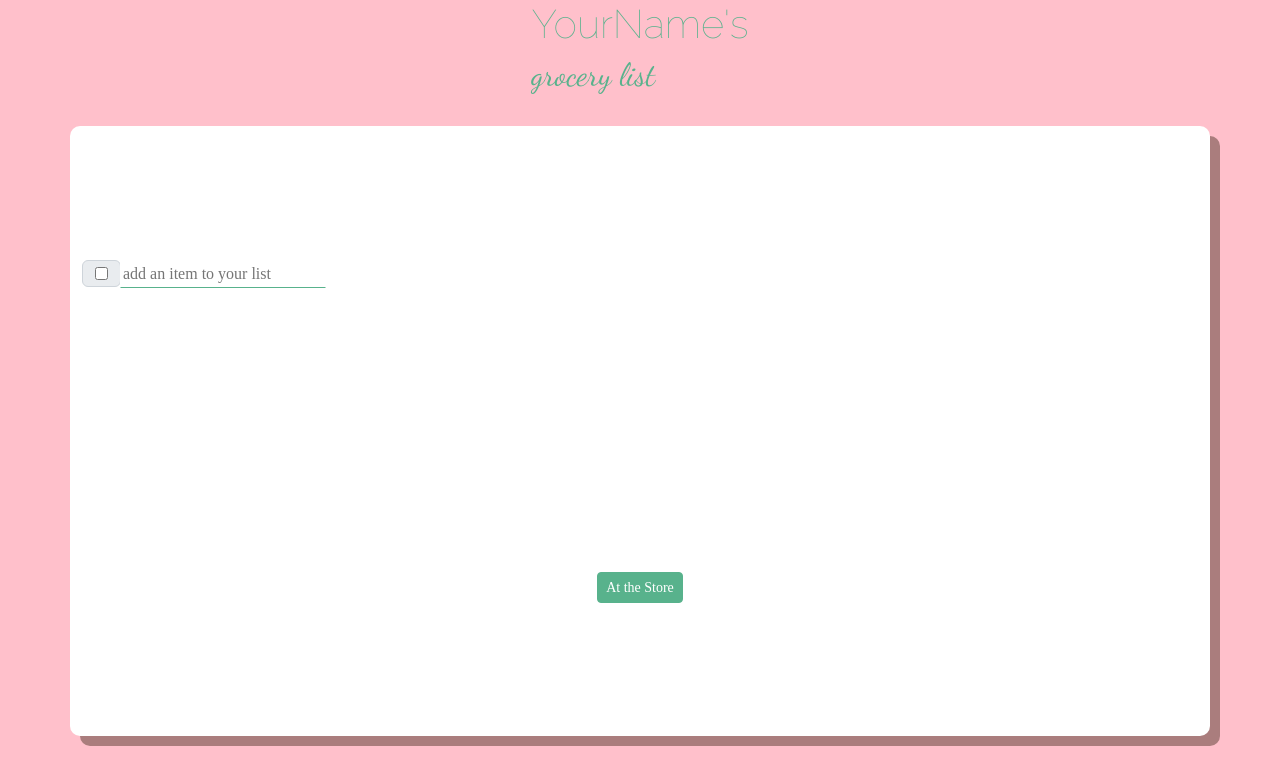
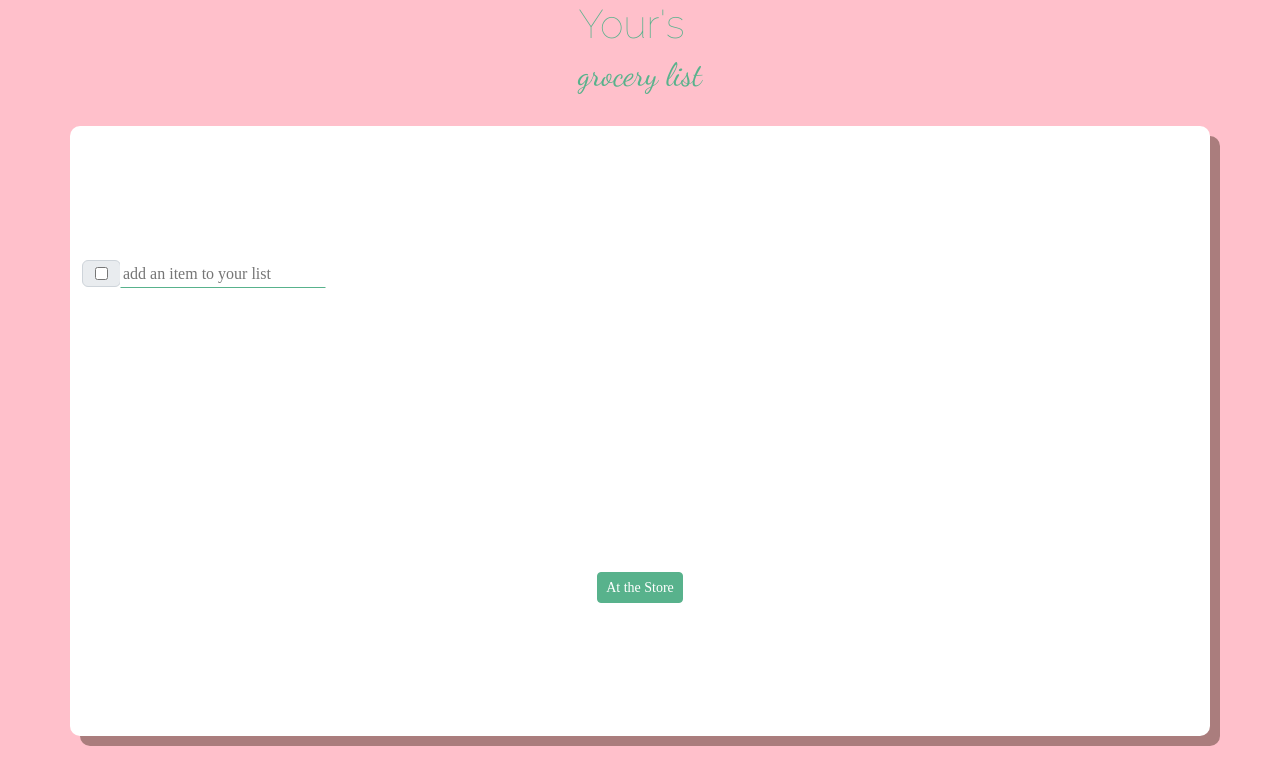
Before and after one commit to mribs/startup, a plain HTML site: page list.html in a window 1280 px wide. Drawn offline with nearby package versions, Linux system fonts and the light colour scheme; a web font is replaced by a local one.

Commit message:
Change list name to userName

```diff
--- a/list.html
+++ b/list.html
@@ -23,7 +23,7 @@
 
   <body style="background-color: pink;">
     <header class="b-3" style="z-index: 5">
-      <h1 id="Name">YourName's</h1>
+      <h1 class='userName' id="Name">YourName's</h1>
       <h2>grocery list</h2>
     </header>
 
--- a/list.js
+++ b/list.js
@@ -1,5 +1,8 @@
-
-
+function getUserName() {
+    return localStorage.getItem('userName') ?? 'Your';
+};
+const userNameEl = document.querySelector('.userName');
+userNameEl.textContent = this.getUserName() + "\'s";
 
   window.addEventListener("DOMContentLoaded", () => {
 
```
